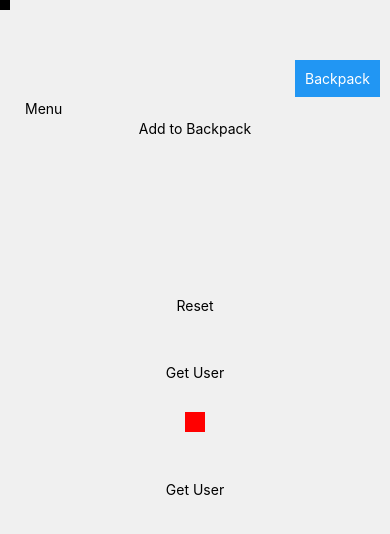
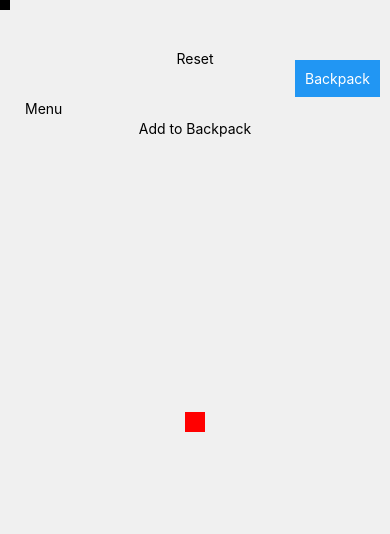
Before and after one commit to ShepSims/Player, a React Native app: screen / in a window 390 px wide. Shown: the top 534 px of the page. Built offline with nearby package versions, Linux system fonts and the light colour scheme; no server answers; the database is empty.

Commit message:
style screen better, remove unused text

```diff
--- a/App.js
+++ b/App.js
@@ -65,51 +65,12 @@ export default function App() {
 			</View>
 
 			<TouchableOpacity
+				style={{ position: 'absolute', top: 50 }}
 				onPress={() => {
 					set(ref(db, 'users/'), 'GekkoSpiderBoy');
 				}}
 			>
 				<Text>Reset</Text>
-			</TouchableOpacity>
-
-			<TouchableOpacity
-				style={{ margin: 50 }}
-				onPress={async () => {
-					get(child(dbRef, `users/username`))
-						.then((snapshot) => {
-							if (snapshot.exists()) {
-								let user = snapshot.val();
-								console.log(user);
-							} else {
-								console.log('No data available');
-							}
-						})
-						.catch((error) => {
-							console.error(error);
-						});
-				}}
-			>
-				<Text>Get User</Text>
-			</TouchableOpacity>
-
-			<TouchableOpacity
-				style={{ margin: 50 }}
-				onPress={async () => {
-					get(child(dbRef, `users/username`))
-						.then((snapshot) => {
-							if (snapshot.exists()) {
-								let user = snapshot.val();
-								console.log(user);
-							} else {
-								console.log('No data available');
-							}
-						})
-						.catch((error) => {
-							console.error(error);
-						});
-				}}
-			>
-				<Text>Get User</Text>
 			</TouchableOpacity>
 
 			<TouchableOpacity
```
